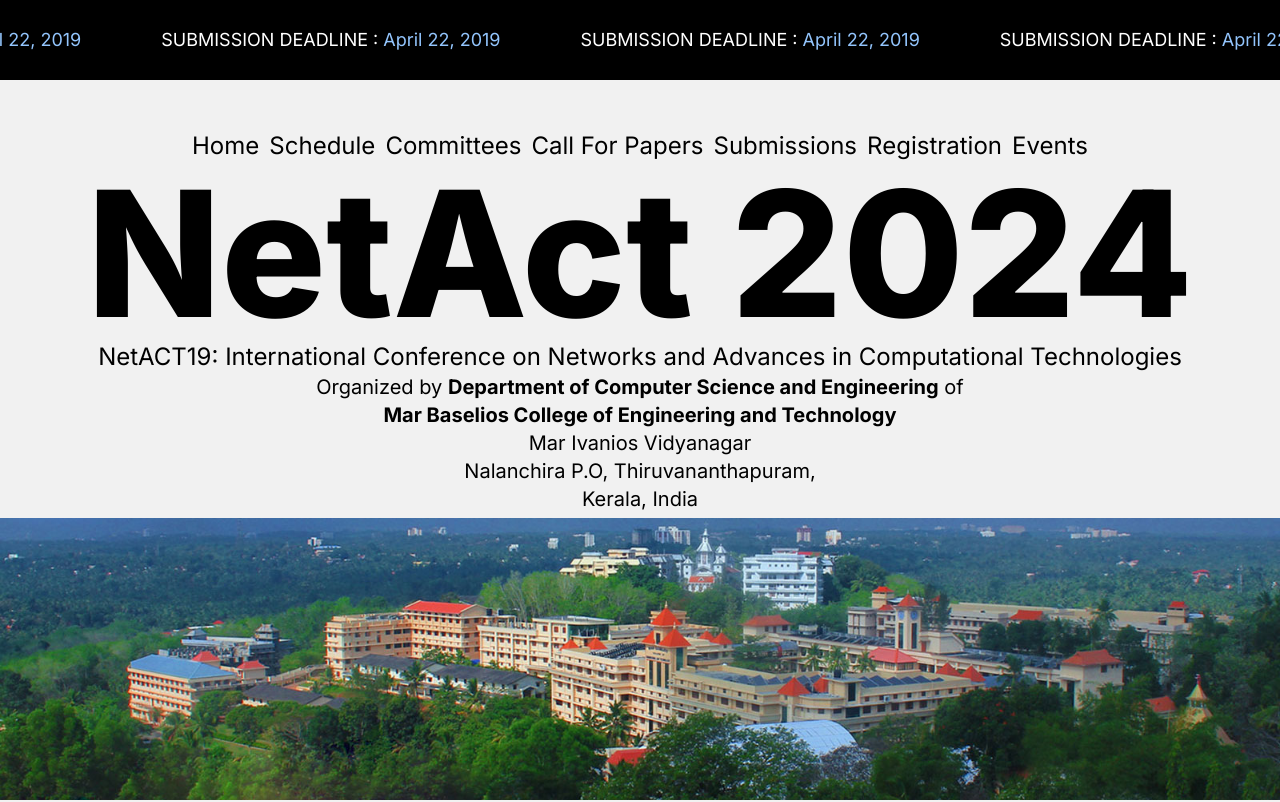
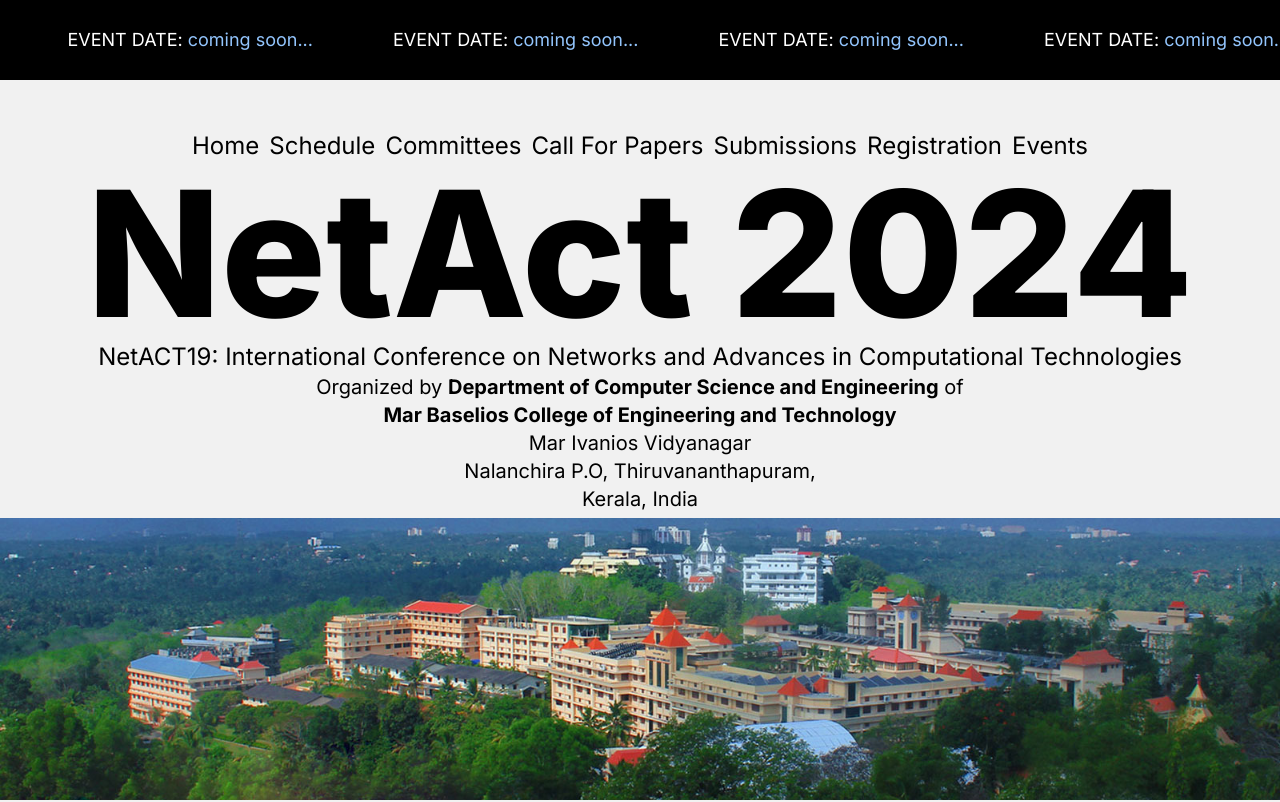
Before and after one commit to Deflated-Pappadam/ICSCC, a Next.js app: page / in a window 1280 px wide. Shown: the top 802 px of the page. Built offline with nearby package versions, Linux system fonts and the light colour scheme.

Commit message:
update : dummy data

```diff
--- a/app/page.tsx
+++ b/app/page.tsx
@@ -20,9 +20,9 @@
           {[...Array(5)].map((_, i) => {
             return (
               <div key={i} className="text-lg p-10">
-                SUBMISSION DEADLINE :{" "}
+                EVENT DATE:{" "}
                 <span className="hover:cursor-pointer text-blue-300">
-                  April 22, 2019
+                  coming soon...
                 </span>
               </div>
             );
--- a/components/NaviBar.tsx
+++ b/components/NaviBar.tsx
@@ -61,7 +61,7 @@
         >
           <div className="flex flex-col justify-end w-full">
             <a href="/">Home</a>
-            <a href="/">Schedule</a>
+            <a href="/#schedules">Schedule</a>
             <a href="/committees">Committees</a>
             <a href="/call-for-papers">Call For Papers</a>
             <a href="/submissions">Submissions</a>
```
